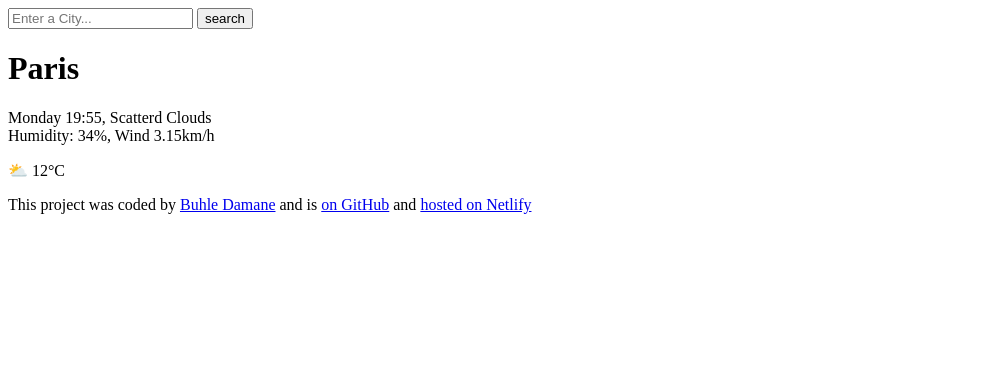
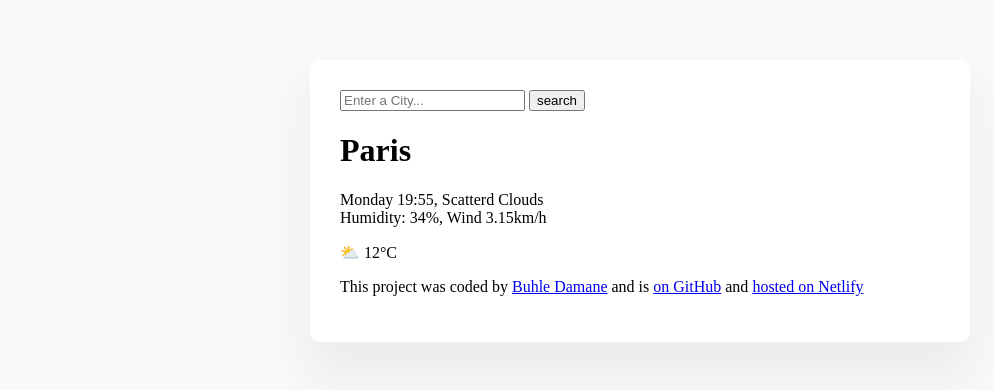
Before and after one commit to BuhleDamane/My-WeatherApp, a plain HTML site: page index.html in a window 1280 px wide. Shown: the whole page, without its empty margins (0-994 px from the left). Drawn offline with Linux system fonts and the light colour scheme.

Commit message:
added a CSS, styled the main container on the CSS file.

```diff
--- a/index.css
+++ b/index.css
@@ -0,0 +1,12 @@
+body{
+    background-color: #f9f9f9;
+}
+
+.weather-app{
+    background: white;
+    max-width: 600px;
+    margin: 60px auto;
+    padding: 30px;
+    border-radius: 10px;
+    box-shadow: 0 30px 50px rgba(65, 50, 100, 0.08);
+}
--- a/index.html
+++ b/index.html
@@ -4,8 +4,10 @@
     <meta charset="UTF-8">
     <meta name="viewport" content="width=device-width, initial-scale=1.0">
     <title>Buhle Weather App</title>
+    <link rel="stylesheet" href="index.css">
 </head>
-<body>
+<body >
+    <div class="weather-app">
     <header>
         <form>
             <input type="search" placeholder="Enter a City..." required/>
@@ -36,5 +38,6 @@
         </main>
 
     </header>
+    </div>
 </body>
 </html>
```
